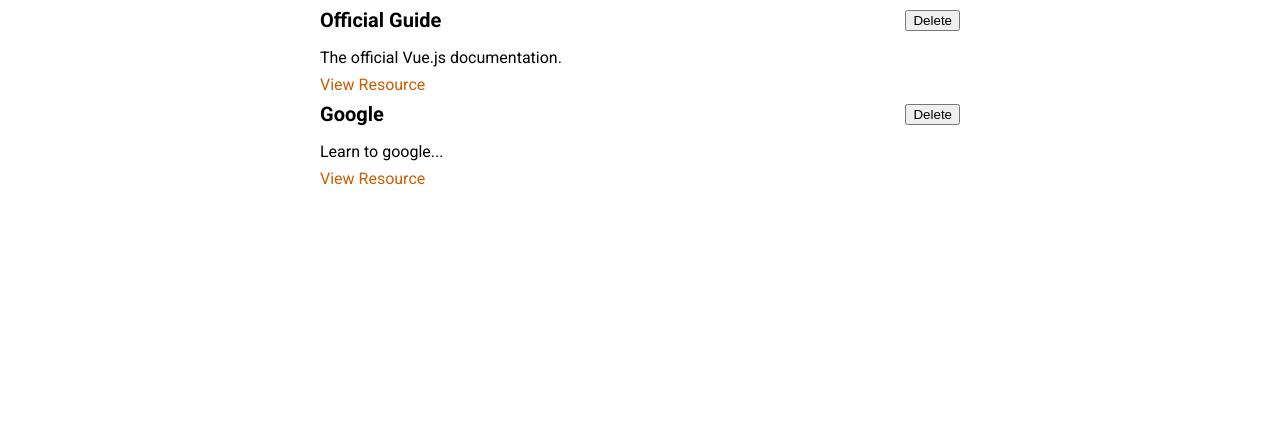
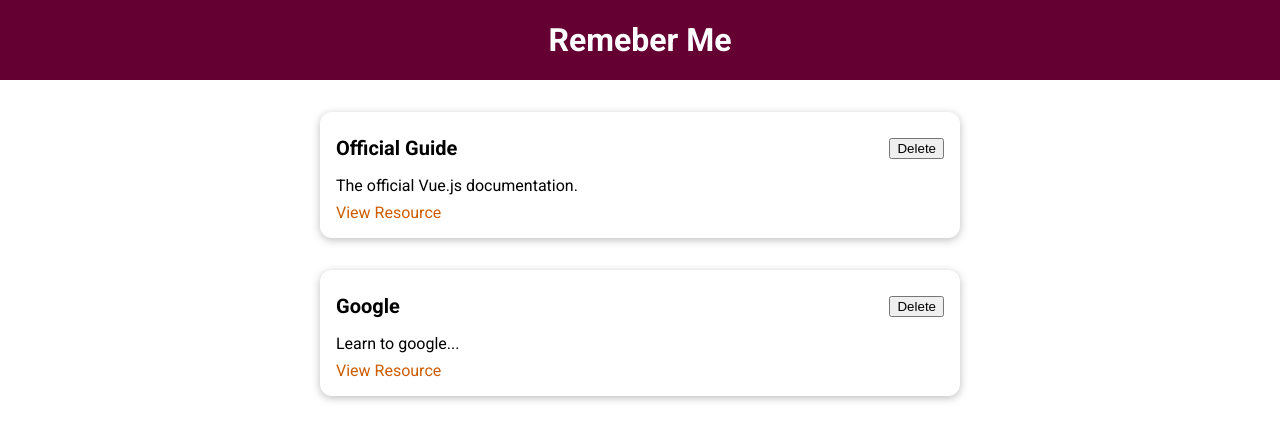
Before and after one commit to hatef-dev/Vue-Projects, a Vue app in the folder 01/: page / in a window 1280 px wide. Shown: the top 440 px of the page. Built offline with nearby package versions, Linux system fonts and the light colour scheme.

Commit message:
add basc card

```diff
--- a/01/src/App.vue
+++ b/01/src/App.vue
@@ -1,14 +1,15 @@
 <template>
+  <the-header  title="Remeber Me"></the-header>
   <stored-resources :resources="storedResources"></stored-resources>
 </template>
 
 <script>
-import LearningResource from "./components/learning-resource/LearningResource.vue";
+import TheHeader from './components/layout/TheHeader.vue';
 import StoredResources from './components/learning-resource/StoredResources.vue';
 export default {
   components: {
-    LearningResource,
     StoredResources,
+    TheHeader,
   },
   data() {
     return {
--- /dev/null
+++ b/01/src/components/UI/BaseCard.vue
@@ -0,0 +1,17 @@
+<template>
+  <div v-if="$slots.card">
+    <slot name="card"></slot>
+  </div>
+</template>
+<style scoped>
+div {
+  border-radius: 12px;
+  box-shadow: 0 2px 8px rgba(0, 0, 0, 0.26);
+  padding: 1rem;
+  margin: 2rem auto;
+  max-width: 40rem;
+}
+.bg{
+    background-color: aqua;
+}
+</style>
--- /dev/null
+++ b/01/src/components/layout/TheHeader.vue
@@ -0,0 +1,30 @@
+<template>
+    <header>
+        <h1>{{ title }}</h1>
+    </header>
+</template>
+<script>
+export default {
+    props: {
+        title : {
+            type:String,
+            required: true
+        }
+    }
+}
+</script>
+<style scoped>
+header {
+  width: 100%;
+  height: 5rem;
+  background-color: #640032;
+  display: flex;
+  justify-content: center;
+  align-items: center;
+}
+
+header h1 {
+  color: white;
+  margin: 0;
+}
+</style>
--- a/01/src/components/learning-resource/LearningResource.vue
+++ b/01/src/components/learning-resource/LearningResource.vue
@@ -1,5 +1,7 @@
 <template>
   <li>
+    <base-card>
+      <template v-slot:card>
         <div>
           <header>
             <h3>{{ title }}</h3>
@@ -10,6 +12,8 @@
         <nav>
           <a :href="link">View Resource</a>
         </nav>
+      </template>
+    </base-card>
   </li>
 </template>
 
@@ -17,19 +21,19 @@
 export default {
   //   props: ["description", "title", "link"],
   props: {
-    title : {
-        type:String,
-        required: true
+    title: {
+      type: String,
+      required: true,
     },
-    description : {
-        type:String,
-        required: true
+    description: {
+      type: String,
+      required: true,
     },
-    link : {
-        type:String,
-        required: true
+    link: {
+      type: String,
+      required: true,
     },
-}
+  },
 };
 </script>
 <style scoped>
--- a/01/src/main.js
+++ b/01/src/main.js
@@ -1,5 +1,6 @@
 import { createApp } from "vue";
 import App from './App.vue'
-
+import BaseCard from './components/UI/BaseCard.vue'
 const app = createApp(App)
+app.component('base-card', BaseCard)
 app.mount('#app')
```
Lines whose indentation alone changed are shown as unchanged.
